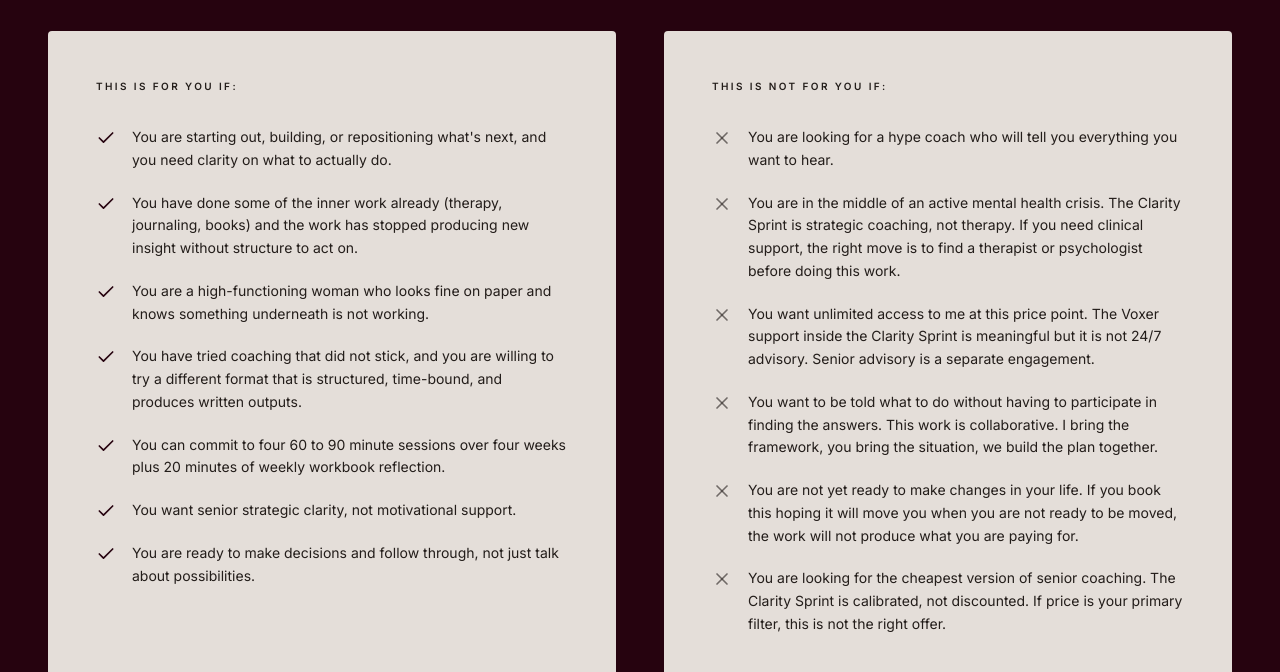
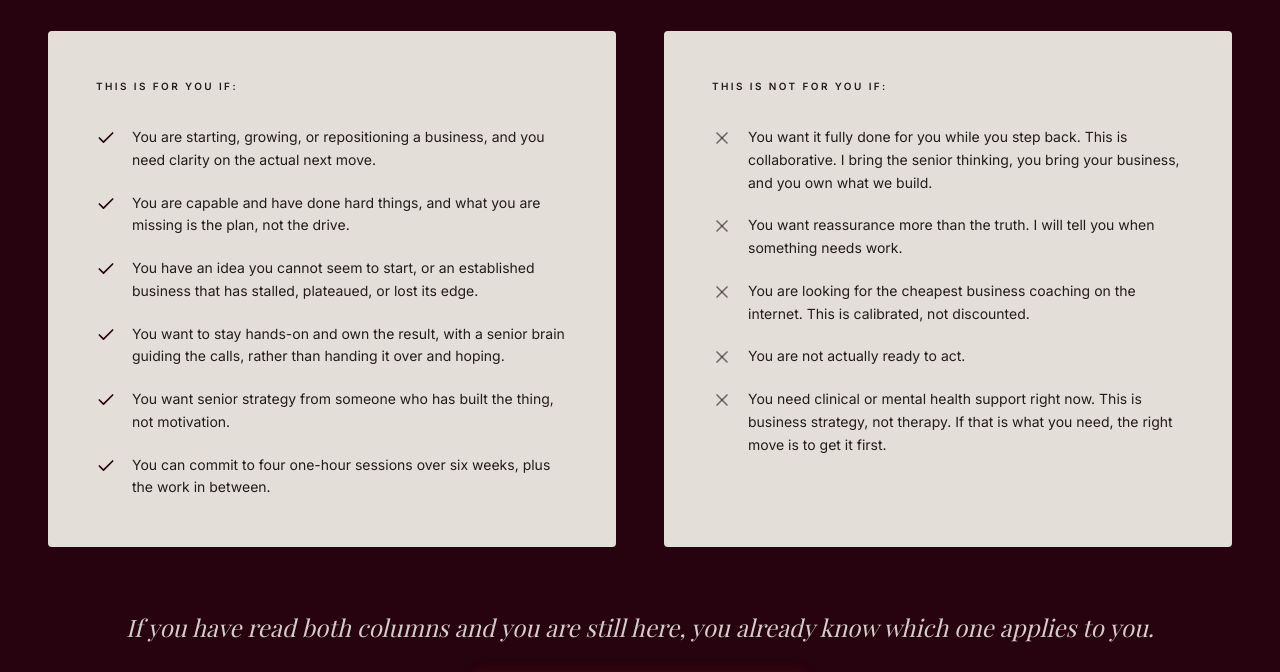
Before and after one commit to alignedwomanco/laura-jane-thomas, a React (Vite) app: page /claritysprint in a window 1280 px wide. Shown: the part 8080-8752 px from the top of the page. Built offline with nearby package versions, Linux system fonts and the light colour scheme; no server answers; a web font is replaced by a local one.

Commit message:
File changes

```diff
--- a/src/pages/ClaritySpring.jsx
+++ b/src/pages/ClaritySpring.jsx
@@ -543,13 +543,12 @@ export default function ClaritySpring() {
               <p className="text-[10px] tracking-editorial uppercase font-bold text-foreground mb-8">This is for you if:</p>
               <ul className="space-y-5">
                 {[
-                  "You are starting out, building, or repositioning what's next, and you need clarity on what to actually do.",
-                  "You have done some of the inner work already (therapy, journaling, books) and the work has stopped producing new insight without structure to act on.",
-                  "You are a high-functioning woman who looks fine on paper and knows something underneath is not working.",
-                  "You have tried coaching that did not stick, and you are willing to try a different format that is structured, time-bound, and produces written outputs.",
-                  "You can commit to four 60 to 90 minute sessions over four weeks plus 20 minutes of weekly workbook reflection.",
-                  "You want senior strategic clarity, not motivational support.",
-                  "You are ready to make decisions and follow through, not just talk about possibilities.",
+                  "You are starting, growing, or repositioning a business, and you need clarity on the actual next move.",
+                  "You are capable and have done hard things, and what you are missing is the plan, not the drive.",
+                  "You have an idea you cannot seem to start, or an established business that has stalled, plateaued, or lost its edge.",
+                  "You want to stay hands-on and own the result, with a senior brain guiding the calls, rather than handing it over and hoping.",
+                  "You want senior strategy from someone who has built the thing, not motivation.",
+                  "You can commit to four one-hour sessions over six weeks, plus the work in between.",
                 ].map((item, i) => (
                   <li key={i} className="flex items-start gap-4">
                     <Check className="w-5 h-5 flex-shrink-0 mt-0.5" style={{ color: BRAND }} />
@@ -562,12 +561,11 @@ export default function ClaritySpring() {
               <p className="text-[10px] tracking-editorial uppercase font-bold text-foreground mb-8">This is not for you if:</p>
               <ul className="space-y-5">
                 {[
-                  "You are looking for a hype coach who will tell you everything you want to hear.",
-                  "You are in the middle of an active mental health crisis. The Clarity Sprint is strategic coaching, not therapy. If you need clinical support, the right move is to find a therapist or psychologist before doing this work.",
-                  "You want unlimited access to me at this price point. The Voxer support inside the Clarity Sprint is meaningful but it is not 24/7 advisory. Senior advisory is a separate engagement.",
-                  "You want to be told what to do without having to participate in finding the answers. This work is collaborative. I bring the framework, you bring the situation, we build the plan together.",
-                  "You are not yet ready to make changes in your life. If you book this hoping it will move you when you are not ready to be moved, the work will not produce what you are paying for.",
-                  "You are looking for the cheapest version of senior coaching. The Clarity Sprint is calibrated, not discounted. If price is your primary filter, this is not the right offer.",
+                  "You want it fully done for you while you step back. This is collaborative. I bring the senior thinking, you bring your business, and you own what we build.",
+                  "You want reassurance more than the truth. I will tell you when something needs work.",
+                  "You are looking for the cheapest business coaching on the internet. This is calibrated, not discounted.",
+                  "You are not actually ready to act.",
+                  "You need clinical or mental health support right now. This is business strategy, not therapy. If that is what you need, the right move is to get it first.",
                 ].map((item, i) => (
                   <li key={i} className="flex items-start gap-4">
                     <X className="w-5 h-5 flex-shrink-0 mt-0.5 text-foreground/60" />
```
